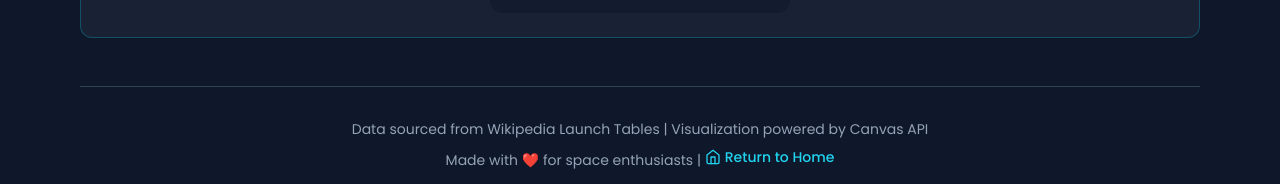
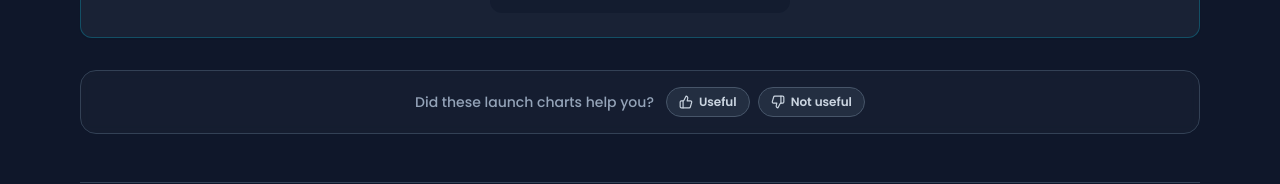
Before and after one commit to jingtingofkirkland/lifehacks, a Next.js app: page /space in a window 1280 px wide. Shown: the part 984-1168 px from the top of the page. Built offline with nearby package versions, Linux system fonts and the light colour scheme; no server answers.

Commit message:
Add Useful/Not useful feedback buttons on space and tools pages
Adds a reusable UsefulnessFeedback component with Meta Pixel tracking
(fbq trackCustom ContentFeedback with page + rating) to measure content
value on the two ad-driven pages.

```diff
--- a/src/app/space/page.tsx
+++ b/src/app/space/page.tsx
@@ -15,6 +15,7 @@ import { useChartRecorder } from './useChartRecorder';
 import { WorldChart } from './WorldChart';
 import { SpaceXChart } from './SpaceXChart';
 import { BoosterChart } from './BoosterChart';
+import { UsefulnessFeedback } from '@/components/UsefulnessFeedback';
 
 function YearTabs({
   selectedYear,
@@ -154,6 +155,13 @@ export default function SpacePage() {
               onTitleChange={setF9Title}
               onRecord={handleF9Record}
             />
+
+            <UsefulnessFeedback
+              page="space"
+              variant="dark"
+              prompt="Did these launch charts help you?"
+              className="mt-4"
+            />
           </div>
         )}
 
--- a/src/app/tools/page.tsx
+++ b/src/app/tools/page.tsx
@@ -1,5 +1,6 @@
 import Link from 'next/link';
 import { Metadata } from 'next';
+import { UsefulnessFeedback } from '@/components/UsefulnessFeedback';
 
 export const metadata: Metadata = {
   title: 'Life Saver Tools - Great Seattle Life Hacks',
@@ -197,6 +198,14 @@ export default function ToolsPage() {
           </div>
         </section>
 
+        {/* ── Feedback ── */}
+        <div className="mb-10">
+          <UsefulnessFeedback
+            page="tools"
+            prompt="Was this page helpful?"
+          />
+        </div>
+
         {/* ── Footer accent ── */}
         <div className="text-center pb-8">
           <p className="text-xs text-muted-foreground/50">More tools coming soon.</p>
--- /dev/null
+++ b/src/components/UsefulnessFeedback.tsx
@@ -0,0 +1,104 @@
+'use client';
+
+import { useState } from 'react';
+import { ThumbsUp, ThumbsDown } from 'lucide-react';
+
+type Variant = 'default' | 'dark';
+
+interface Props {
+  page: string;
+  variant?: Variant;
+  prompt?: string;
+  className?: string;
+}
+
+const STYLES: Record<Variant, {
+  wrap: string;
+  prompt: string;
+  btn: string;
+  btnUseful: string;
+  btnNotUseful: string;
+  activeUseful: string;
+  activeNotUseful: string;
+  thanks: string;
+}> = {
+  default: {
+    wrap: 'border-amber-200/70 dark:border-amber-900/40 bg-white/80 dark:bg-card/80',
+    prompt: 'text-muted-foreground',
+    btn: 'border border-amber-200/80 dark:border-amber-800/50 bg-white/60 dark:bg-background/40 text-amber-700 dark:text-amber-300 hover:bg-amber-50 dark:hover:bg-amber-950/40',
+    btnUseful: '',
+    btnNotUseful: '',
+    activeUseful: 'bg-emerald-500 border-emerald-500 text-white hover:bg-emerald-500',
+    activeNotUseful: 'bg-rose-500 border-rose-500 text-white hover:bg-rose-500',
+    thanks: 'text-emerald-600 dark:text-emerald-400',
+  },
+  dark: {
+    wrap: 'border-slate-700 bg-slate-800/40',
+    prompt: 'text-slate-400',
+    btn: 'border border-slate-600 bg-slate-700/50 text-slate-300 hover:bg-slate-600/60 hover:text-white',
+    btnUseful: '',
+    btnNotUseful: '',
+    activeUseful: 'bg-cyan-500 border-cyan-400 text-white hover:bg-cyan-500',
+    activeNotUseful: 'bg-rose-500 border-rose-400 text-white hover:bg-rose-500',
+    thanks: 'text-cyan-300',
+  },
+};
+
+export function UsefulnessFeedback({
+  page,
+  variant = 'default',
+  prompt = 'Was this useful?',
+  className = '',
+}: Props) {
+  const [voted, setVoted] = useState<'useful' | 'not_useful' | null>(null);
+  const s = STYLES[variant];
+
+  const submit = (rating: 'useful' | 'not_useful') => {
+    if (voted) return;
+    setVoted(rating);
+    if (typeof window !== 'undefined' && typeof (window as any).fbq === 'function') {
+      (window as any).fbq('trackCustom', 'ContentFeedback', { page, rating });
+    }
+  };
+
+  return (
+    <div
+      className={`rounded-2xl border backdrop-blur-sm px-5 py-4 flex flex-wrap items-center justify-center gap-3 ${s.wrap} ${className}`}
+      role="group"
+      aria-label="Content feedback"
+    >
+      <span className={`text-sm font-medium ${s.prompt}`}>{prompt}</span>
+      <div className="flex items-center gap-2">
+        <button
+          type="button"
+          onClick={() => submit('useful')}
+          disabled={!!voted}
+          aria-pressed={voted === 'useful'}
+          aria-label="Mark as useful"
+          className={`inline-flex items-center gap-1.5 px-3 py-1.5 rounded-full text-xs font-semibold transition-all duration-200 disabled:cursor-default ${
+            voted === 'useful' ? s.activeUseful : s.btn
+          } ${voted && voted !== 'useful' ? 'opacity-40' : ''}`}
+        >
+          <ThumbsUp className="h-3.5 w-3.5" />
+          Useful
+        </button>
+        <button
+          type="button"
+          onClick={() => submit('not_useful')}
+          disabled={!!voted}
+          aria-pressed={voted === 'not_useful'}
+          aria-label="Mark as not useful"
+          className={`inline-flex items-center gap-1.5 px-3 py-1.5 rounded-full text-xs font-semibold transition-all duration-200 disabled:cursor-default ${
+            voted === 'not_useful' ? s.activeNotUseful : s.btn
+          } ${voted && voted !== 'not_useful' ? 'opacity-40' : ''}`}
+        >
+          <ThumbsDown className="h-3.5 w-3.5" />
+          Not useful
+        </button>
+      </div>
+      {voted && (
+        <span className={`text-xs font-medium ${s.thanks}`}>Thanks for the feedback!</span>
+      )}
+    </div>
+  );
+}
--- a/src/components/index.ts
+++ b/src/components/index.ts
@@ -2,3 +2,4 @@ export { Header, Footer, NavLinks } from './Nav';
 export { ThemeToggle } from './ThemeToggle';
 export { ThemeProvider } from './theme-provider';
 export { HeroSections } from './HeroSection';
+export { UsefulnessFeedback } from './UsefulnessFeedback';
```
